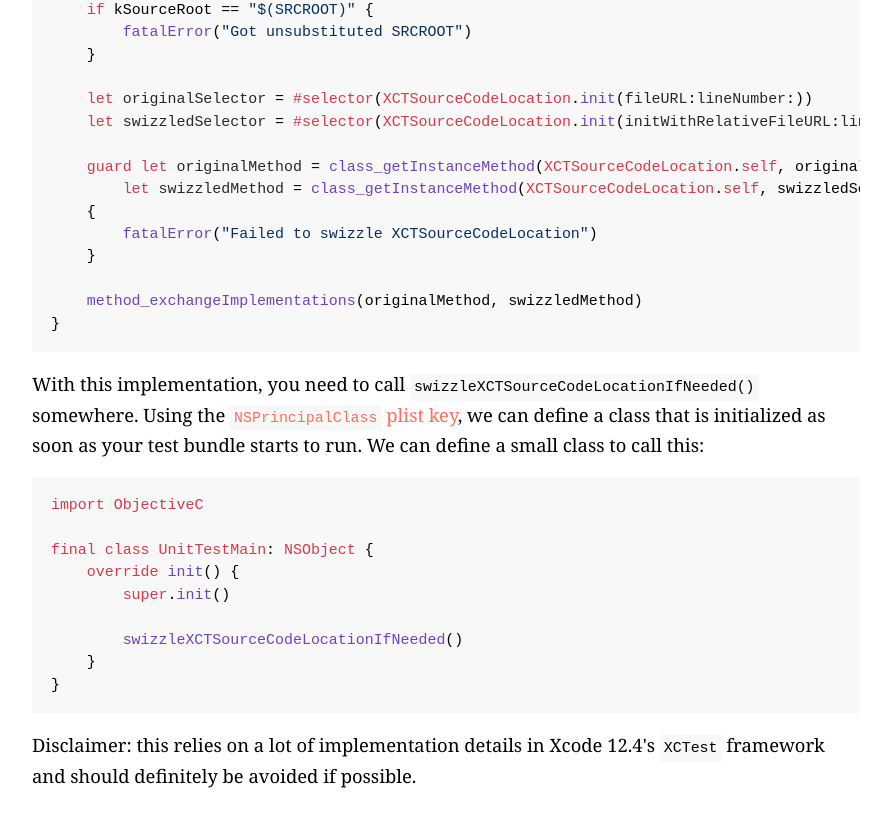
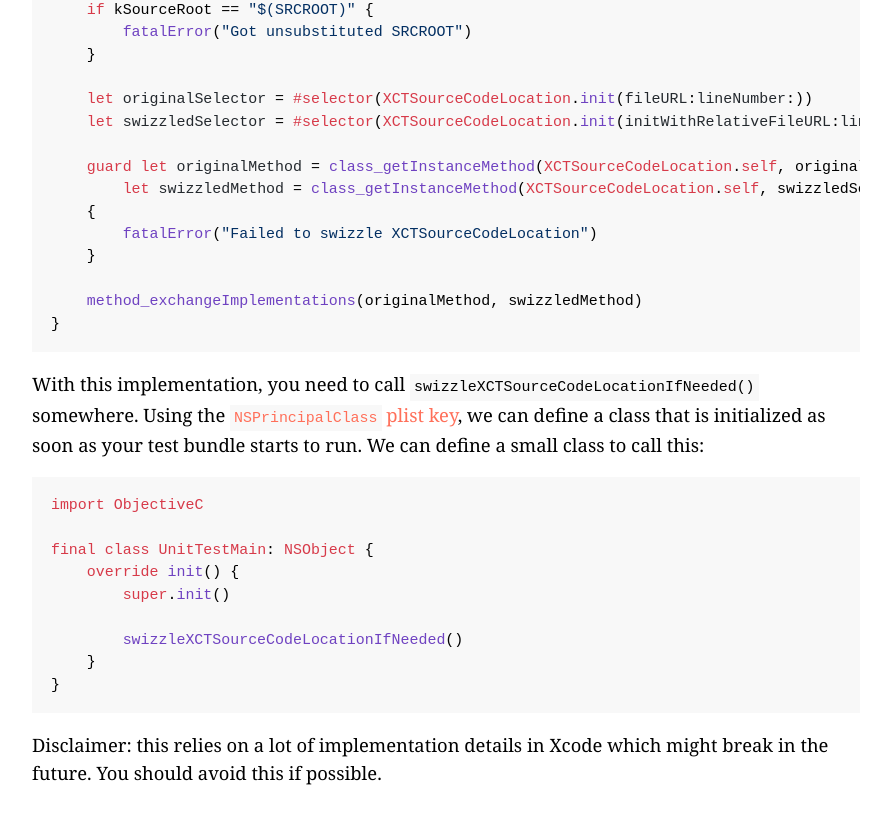
Before and after one commit to keith/smileykeith.com, a Jekyll site: the page built from _posts/2021-03-04-supporting-relative-paths.md, in a window 1280 px wide and 900 px high, scrolled down 2747 px. Shown: the top 827 px of the window, without its empty margins (194-1085 px from the left). Built offline with Jekyll 4.4.1, drawn with Linux system fonts in a browser that asks for light colours.

Commit message:
Update disclaimer

````diff
--- a/_posts/2021-03-04-supporting-relative-paths.md
+++ b/_posts/2021-03-04-supporting-relative-paths.md
@@ -142,4 +142,4 @@
 ```
 
 Disclaimer: this relies on a lot of implementation details in Xcode
-12.4's `XCTest` framework and should definitely be avoided if possible.
+which might break in the future. You should avoid this if possible.
````
